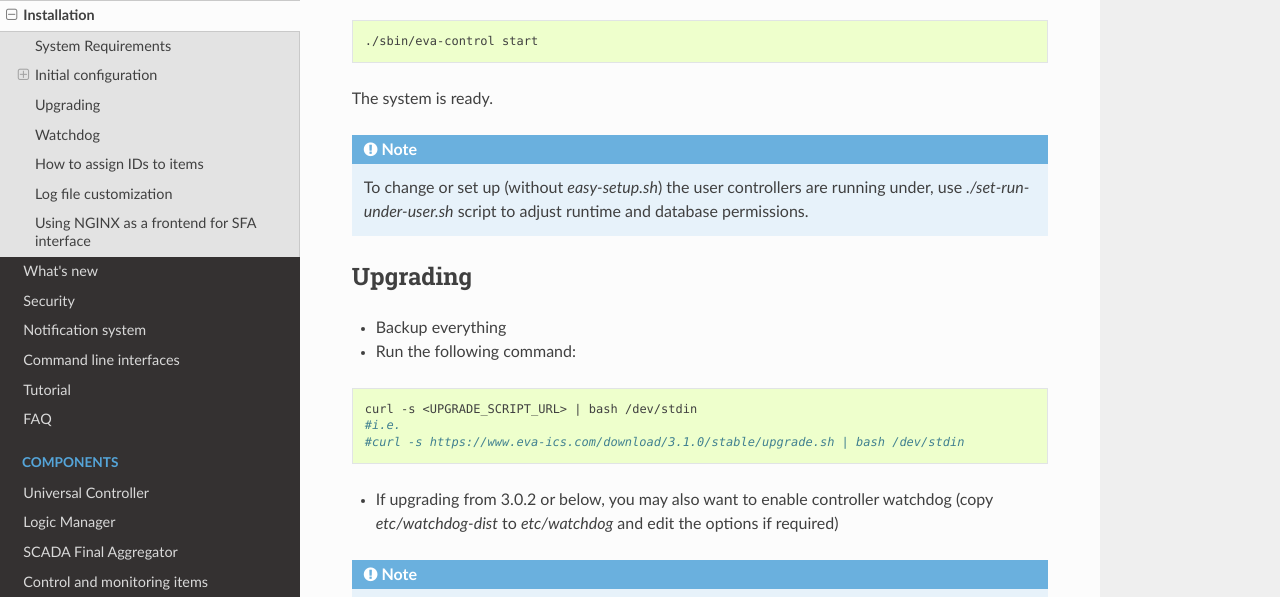
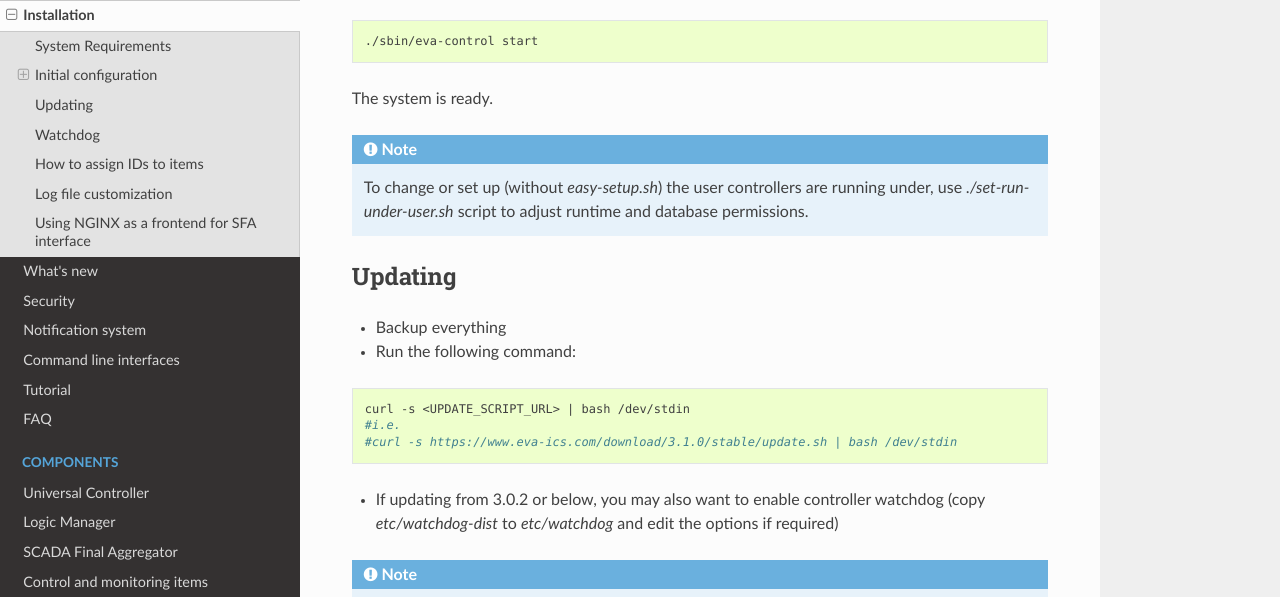
Before and after one commit to alttch/eva3, a Sphinx documentation site: the page built from doc/install.rst, in a window 1280 px wide and 900 px high, scrolled down 2366 px. Shown: the top 597 px of the window. Built offline with Sphinx 7.4.7 and the Read the Docs theme 2.0.0, drawn with Linux system fonts in a browser that asks for light colours.

Commit message:
upgrade->update

```diff
--- a/doc/install.rst
+++ b/doc/install.rst
@@ -116,19 +116,19 @@ The system is ready.
     running under, use *./set-run-under-user.sh* script to adjust runtime and
     database permissions.
 
-Upgrading
-=========
+Updating
+========
 
 * Backup everything
 * Run the following command:
 
 .. code-block:: bash
 
-    curl -s <UPGRADE_SCRIPT_URL> | bash /dev/stdin
+    curl -s <UPDATE_SCRIPT_URL> | bash /dev/stdin
     #i.e.
-    #curl -s https://www.eva-ics.com/download/3.1.0/stable/upgrade.sh | bash /dev/stdin
+    #curl -s https://www.eva-ics.com/download/3.1.0/stable/update.sh | bash /dev/stdin
 
-* If upgrading from 3.0.2 or below, you may also want to enable controller
+* If updating from 3.0.2 or below, you may also want to enable controller
   watchdog (copy *etc/watchdog-dist* to *etc/watchdog* and edit the options if
   required)
 
```
Also changed, not shown: 3 other files.
